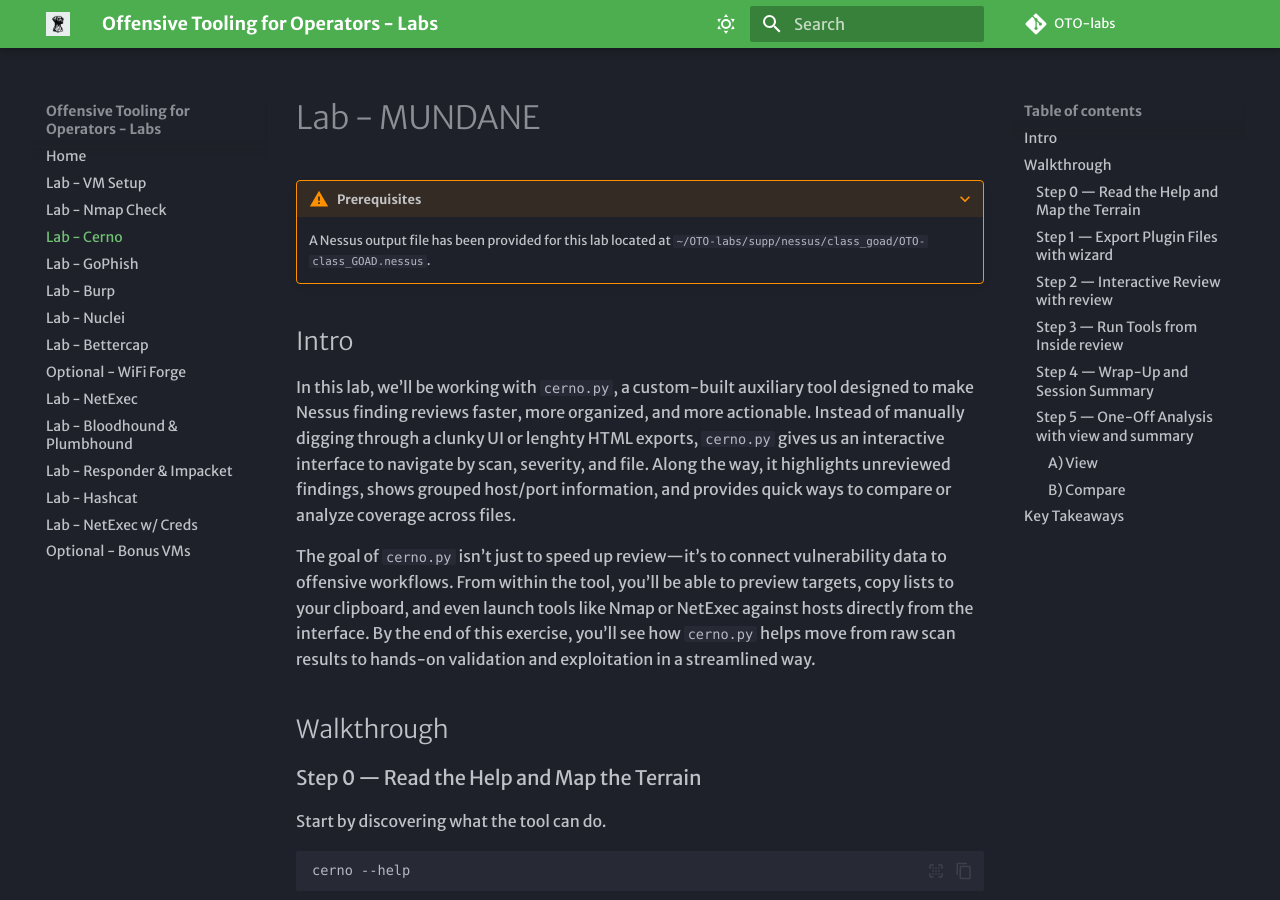
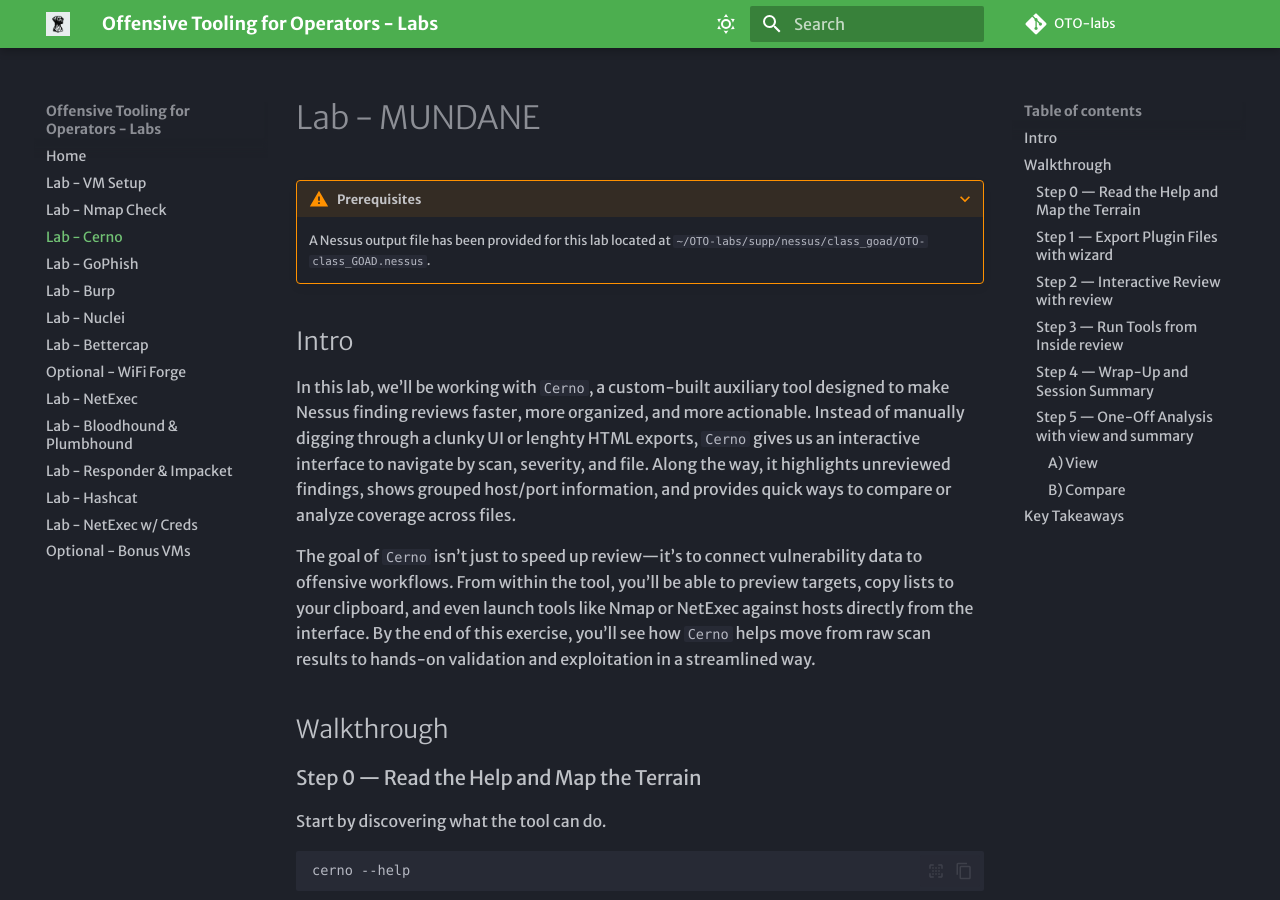
Before and after one commit to ridgebackinfosec/OTO-labs, an MkDocs documentation site: the page built from docs/labs/cerno/index.md, in a window 1280 px wide and 900 px high. Built offline with MkDocs 1.6.1 and Material for MkDocs 9.7.7, drawn with Linux system fonts in a browser that asks for light colours; some web fonts are replaced; comment, search, counter and statistics services are not loaded; some of the changed lines change nothing that is shown.

Commit message:
Rename mundane image files and references to cerno in cerno lab

```diff
--- a/docs/labs/cerno/index.md
+++ b/docs/labs/cerno/index.md
@@ -5,9 +5,9 @@
 
 ## Intro
 
-In this lab, we’ll be working with `cerno.py`, a custom-built auxiliary tool designed to make Nessus finding reviews faster, more organized, and more actionable. Instead of manually digging through a clunky UI or lenghty HTML exports, `cerno.py` gives us an interactive interface to navigate by scan, severity, and file. Along the way, it highlights unreviewed findings, shows grouped host/port information, and provides quick ways to compare or analyze coverage across files.
+In this lab, we’ll be working with `Cerno`, a custom-built auxiliary tool designed to make Nessus finding reviews faster, more organized, and more actionable. Instead of manually digging through a clunky UI or lenghty HTML exports, `Cerno` gives us an interactive interface to navigate by scan, severity, and file. Along the way, it highlights unreviewed findings, shows grouped host/port information, and provides quick ways to compare or analyze coverage across files.
 
-The goal of `cerno.py` isn’t just to speed up review—it’s to connect vulnerability data to offensive workflows. From within the tool, you’ll be able to preview targets, copy lists to your clipboard, and even launch tools like Nmap or NetExec against hosts directly from the interface. By the end of this exercise, you’ll see how `cerno.py` helps move from raw scan results to hands-on validation and exploitation in a streamlined way.
+The goal of `Cerno` isn’t just to speed up review—it’s to connect vulnerability data to offensive workflows. From within the tool, you’ll be able to preview targets, copy lists to your clipboard, and even launch tools like Nmap or NetExec against hosts directly from the interface. By the end of this exercise, you’ll see how `Cerno` helps move from raw scan results to hands-on validation and exploitation in a streamlined way.
 
 ## Walkthrough
 
@@ -24,7 +24,7 @@
     - Why start with help: Understanding the tool's capabilities and subcommands before diving in helps you choose the right workflow for your task
     - What you'll see: List of all subcommands with brief descriptions of when to use each one
 
-![Help Dialog](img/mundane_help.png){ width="70%" }
+![Help Dialog](img/cerno_help.png){ width="70%" }
 ///caption
 Help Dialog
 ///
@@ -61,7 +61,7 @@
     - Why use wizard: Transforms Nessus's verbose XML export into actionable, grep-able text files organized by finding severity, making manual review and tool integration much easier
     - Next steps: After export completes, use the `review` subcommand to interactively analyze findings
 
-![Parsing .nessus Into Plugin Files](img/mundane_file_parsing.png){ width="70%" }
+![Parsing .nessus Into Plugin Files](img/cerno_file_parsing.png){ width="70%" }
 ///caption
 Parsing .nessus Into Plugin Files
 ///
@@ -74,7 +74,7 @@
 
 The script will tell you when it is done, reiterate back to you where it put the newly created files, and even give you an idea of what your next command should be.
 
-![Next Step](img/mundane_next_step.png){ width="70%" }
+![Next Step](img/cerno_next_step.png){ width="70%" }
 ///caption
 Next Step
 ///
@@ -116,7 +116,7 @@
     - Workflow: Choose scan → Choose severity level → Select plugin file → Preview in preferred format → Mark complete or run tools
     - Why interactive: Provides context switching between analysis and action, allowing you to move from vulnerability identification to validation/exploitation seamlessly
 
-![Scan Review & Summary](img/mundane_scan_review.png){ width="70%" }
+![Scan Review & Summary](img/cerno_scan_review.png){ width="70%" }
 ///caption
 Scan Review & Summary
 ///
@@ -127,7 +127,7 @@
 * Choose a **severity** (Critical/High/Medium/Low/Info, plus a special “Metasploit Module” virtual group if present).
 * Pick a **plugin file** to review.
 
-![Choose Severity & File](img/mundane_sev_file_selection.png){ width="70%" }
+![Choose Severity & File](img/cerno_sev_file_selection.png){ width="70%" }
 ///caption
 Choose Severity & File
 ///
@@ -138,7 +138,7 @@
 * **Grouped** view shows `host:port1,port2,…` (great for copy/paste into report).
 * **Hosts-only** shows just the hosts (no ports).
 
-![Finding File Details](img/mundane_file_details.png){ width="70%" }
+![Finding File Details](img/cerno_file_details.png){ width="70%" }
 ///caption
 Finding File Details
 ///
@@ -153,7 +153,7 @@
 
 While still in the interactive reviewer flow and a plugin file is selected, choose **Run a tool now?** to see:
 
-![Tool Selection](img/mundane_tool_selection.png){ width="70%" }
+![Tool Selection](img/cerno_tool_selection.png){ width="70%" }
 ///caption
 Tool Selection
 ///
@@ -186,7 +186,7 @@
 ???+ warning "Target VM Required"
     You will need to have the `GOAD-SRV02` VM running for the above exercise to get results.
 
-![Run Tool](img/mundane_run_tool.png){ width="70%" }
+![Run Tool](img/cerno_run_tool.png){ width="70%" }
 ///caption
 Run Tool
 ///
@@ -203,7 +203,7 @@
 
 As you finish files, keep marking them **REVIEW_COMPLETE**.
 
-![Mark File Review Complete](img/mundane_review_complete.png){ width="70%" }
+![Mark File Review Complete](img/cerno_review_complete.png){ width="70%" }
 ///caption
 Mark File Review Complete
 ///
@@ -214,7 +214,7 @@
 * Files **marked complete** (renamed),
 * Files **skipped** (e.g., empty).
 
-![Session Summary](img/mundane_session_summary.png){ width="70%" }
+![Session Summary](img/cerno_session_summary.png){ width="70%" }
 ///caption
 Session Summary
 ///
@@ -246,7 +246,7 @@
     - Output: Terminal-based display of affected hosts and ports in the specified format
     - Use case: When you know exactly which plugin file you want to see and don't need the full interactive interface
 
-![File Quick View](img/mundane_view.png){ width="70%" }
+![File Quick View](img/cerno_view.png){ width="70%" }
 ///caption
 File Quick View
 ///
@@ -277,7 +277,7 @@
     - Output value: Helps identify common attack surfaces (e.g., "80% of findings are on port 445") and scan completeness
     - Use case: Before diving into detailed review, get a high-level understanding of what the scan found and where to focus efforts
 
-![Scan Quick Summary](img/mundane_quick_summary.png){ width="70%" }
+![Scan Quick Summary](img/cerno_quick_summary.png){ width="70%" }
 ///caption
 Scan Quick Summary
 ///
```
Also changed, not shown: docs/labs/cerno/img/cerno_file_details.png (renamed from docs/labs/cerno/img/mundane_file_details.png), docs/labs/cerno/img/cerno_file_parsing.png (renamed from docs/labs/cerno/img/mundane_file_parsing.png), docs/labs/cerno/img/cerno_help.png (renamed from docs/labs/cerno/img/mundane_help.png), docs/labs/cerno/img/cerno_next_step.png (renamed from docs/labs/cerno/img/mundane_next_step.png), docs/labs/cerno/img/cerno_quick_summary.png (renamed from docs/labs/cerno/img/mundane_quick_summary.png), docs/labs/cerno/img/cerno_review_complete.png (renamed from docs/labs/cerno/img/mundane_review_complete.png), docs/labs/cerno/img/cerno_run_tool.png (renamed from docs/labs/cerno/img/mundane_run_tool.png), docs/labs/cerno/img/cerno_scan_review.png (renamed from docs/labs/cerno/img/mundane_scan_review.png), docs/labs/cerno/img/cerno_session_summary.png (renamed from docs/labs/cerno/img/mundane_session_summary.png), docs/labs/cerno/img/cerno_sev_file_selection.png (renamed from docs/labs/cerno/img/mundane_sev_file_selection.png), docs/labs/cerno/img/cerno_summary.png (renamed from docs/labs/cerno/img/mundane_summary.png), docs/labs/cerno/img/cerno_tool_selection.png (renamed from docs/labs/cerno/img/mundane_tool_selection.png), docs/labs/cerno/img/cerno_view.png (renamed from docs/labs/cerno/img/mundane_view.png).
